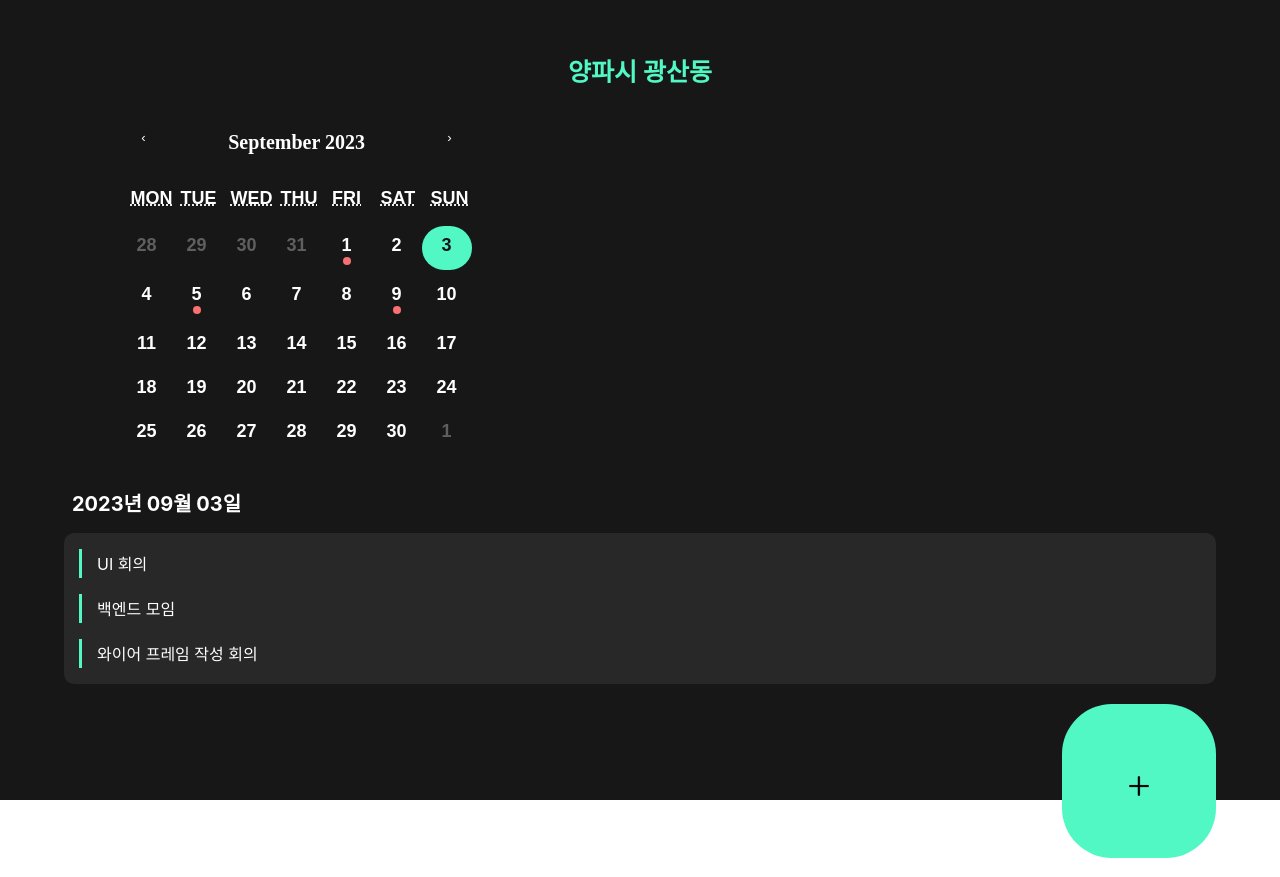
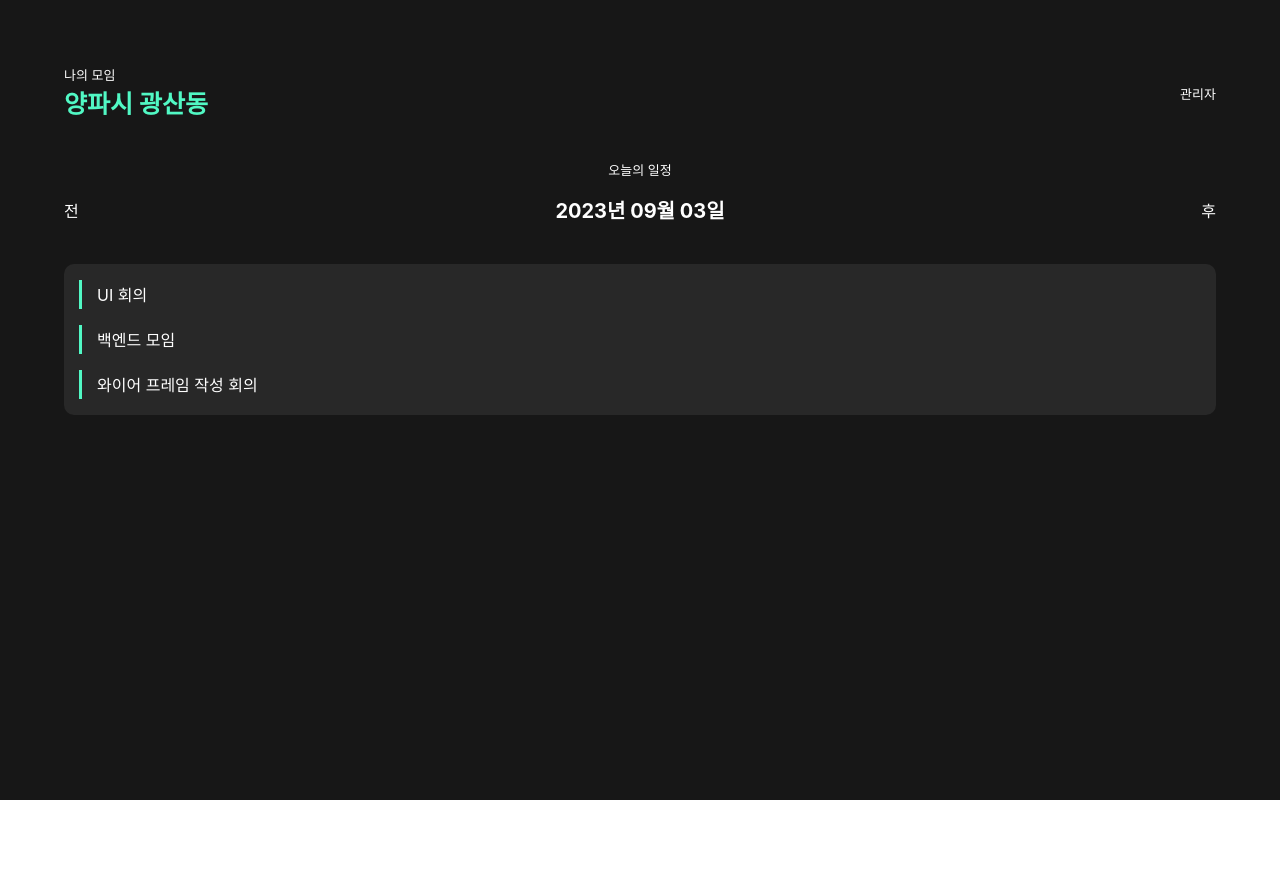
Before and after one commit to whatever-mentoring/Whatssue-FE, a React (Create React App) app: page / in a window 1280 px wide. After the commit the page ends 800 px from the top, so only its background shows below. Built offline with nearby package versions, Linux system fonts and the light colour scheme.

Commit message:
Feat: 메인 화면 정적 화면 제작

```diff
--- a/package.json
+++ b/package.json
@@ -9,6 +9,7 @@
     "@testing-library/jest-dom": "^5.17.0",
     "@testing-library/react": "^13.4.0",
     "@testing-library/user-event": "^13.5.0",
+    "axios": "^1.5.0",
     "moment": "^2.29.4",
     "react": "^18.2.0",
     "react-calendar": "^4.6.0",
@@ -18,6 +19,7 @@
     "styled-components": "^6.0.7",
     "web-vitals": "^2.1.4"
   },
+  "proxy": "http://115.85.183.74:8090/",
   "scripts": {
     "start": "react-scripts start",
     "build": "react-scripts build",
--- a/src/App.js
+++ b/src/App.js
@@ -1,9 +1,11 @@
 import React, { Component } from 'react';
 import { BrowserRouter, Routes, Route } from 'react-router-dom';
 
-import Main from './pages/main.container';
+import Main from "./pages/main.container";
 import Login from "./pages/login.container";
 import Join from './pages/join.container';
+
+import Schedule from './pages/schedule.container';
 import Detail from './pages/detail.container';
 import Register from './pages/register.container';
 
@@ -13,6 +15,8 @@ function App() {
       <BrowserRouter>
         <Routes>
           <Route path='/' element={<Main/>}></Route>
+
+          <Route path='/calendar' element={<Schedule/>}></Route>
           <Route path='/detail' element={<Detail/>}></Route>
           <Route path='/register' element={<Register/>}></Route>
 
--- a/src/pages/detail.container.js
+++ b/src/pages/detail.container.js
@@ -1,10 +1,12 @@
 import { useEffect, useState } from "react";
 import * as S from './detail.styles.js';
 import close from "../assets/close.png";
-import { useNavigate } from "react-router-dom";
+import { useNavigate, useLocation } from "react-router-dom";
 
 function Detail (){
     const navigate = useNavigate();
+    const location = useLocation();
+
     return(
         <S.MainWrapper>
             <S.CloseBtn onClick={(e) => navigate("/")}><S.CloseImg src={close}/></S.CloseBtn>
@@ -16,7 +18,7 @@ function Detail (){
                     </S.ScheduleTr>
                     <S.ScheduleTr>
                         <S.ScheduleFirstTd><S.Circle></S.Circle></S.ScheduleFirstTd>
-                        <S.ScheduleTd><S.DateTxt>9월 3일 월요일</S.DateTxt></S.ScheduleTd>
+                        <S.ScheduleTd><S.DateTxt>{location.state}</S.DateTxt></S.ScheduleTd>
                     </S.ScheduleTr>
                     <S.ScheduleTr>
                         <td><S.Circle></S.Circle></td>
--- a/src/pages/main.container.js
+++ b/src/pages/main.container.js
@@ -1,44 +1,45 @@
-import { useEffect, useState } from "react";
-import { useNavigate } from "react-router-dom";
-import * as S from './main.styles.js';
-import moment from 'moment';
-import MyCalendar from '../components/calendar/MyCalendar.container.js';
+import { useState, useEffect } from "react";
+import moment from "moment";
+import * as S from "./main.styles";
 
-import register from "../assets/register.png";
+function Main (){
+    const [nowDate, setNowDate] = useState(new Date);
 
-function Main(){
-    const [value, onChange] = useState(new Date());
-    const [nowDate, setNowDate] = useState(moment(value).format('YYYY년 MM월 DD일'));
+    const handlePrevDate = () => {
+        const yesterday = new Date(nowDate.setDate(nowDate.getDate() - 1));
+        setNowDate(yesterday);
+    }
 
-    const navigate = useNavigate();
-
-    const handlePage = (e) => {
-        navigate('/detail')
-    };
+    const handleNextDate = () => {
+        const tommorow = new Date(nowDate.setDate(nowDate.getDate() + 1));
+        setNowDate(tommorow);
+    }
 
     return(
         <S.MainWrapper>
-            <S.GroupNameTxt>양파시 광산동</S.GroupNameTxt>
-            <S.CalendarWrapper>
-                <S.CalendarBox>
-                    <MyCalendar value={value} onChange={onChange} setNowDate={setNowDate}/>
-                </S.CalendarBox>
-                {nowDate !== "" &&
-                (<>
-                    <S.DateTxt style={{'color': '#fff'}}>{nowDate}</S.DateTxt>
-                    <S.ScheduleWrapper style={{'color': '#fff'}}>
-                    <S.ScheduleUl>
-                        <S.ScheduleLi><S.ScheduleLine></S.ScheduleLine><S.ScheduleTxt onClick={handlePage}>UI 회의</S.ScheduleTxt></S.ScheduleLi>
-                        <S.ScheduleLi><S.ScheduleLine></S.ScheduleLine><S.ScheduleTxt onClick={handlePage}>백엔드 모임</S.ScheduleTxt></S.ScheduleLi>
-                        <S.ScheduleLi><S.ScheduleLine></S.ScheduleLine><S.ScheduleTxt onClick={handlePage}>와이어 프레임 작성 회의</S.ScheduleTxt></S.ScheduleLi>
-                    </S.ScheduleUl>
-                    </S.ScheduleWrapper>
-                </>
-                )}
-            </S.CalendarWrapper>
-            <S.AddBtnWrapper><S.AddBtn onClick={(e) => navigate("/register", {
-                state: nowDate
-            })}><img width='20px' height='20px' src={register} alt="register"/></S.AddBtn></S.AddBtnWrapper>
+            <S.TitleWrapper>
+                <S.TitleTxt>나의 모임</S.TitleTxt>
+                <S.GroupWrapper><S.GroupName>양파시 광산동</S.GroupName><S.GroupRole>관리자</S.GroupRole></S.GroupWrapper>
+            </S.TitleWrapper>
+            <S.ContentWrapper>
+                <S.ContentDateWrapper>
+                    <S.ContentDateTxt>오늘의 일정</S.ContentDateTxt>
+                    <S.DateBox>
+                        <S.PrevDay onClick={handlePrevDate}>전</S.PrevDay>
+                        <S.NowDateTxt>{moment(nowDate).format("YYYY년 MM월 DD일")}</S.NowDateTxt>
+                        <S.Nextday onClick={handleNextDate}>후</S.Nextday>
+                    </S.DateBox>
+                    <S.ScheduleBox>
+                        <S.ScheduleWrapper style={{'color': '#fff'}}>
+                        <S.ScheduleUl>
+                            <S.ScheduleLi><S.ScheduleLine></S.ScheduleLine><S.ScheduleTxt>UI 회의</S.ScheduleTxt></S.ScheduleLi>
+                            <S.ScheduleLi><S.ScheduleLine></S.ScheduleLine><S.ScheduleTxt>백엔드 모임</S.ScheduleTxt></S.ScheduleLi>
+                            <S.ScheduleLi><S.ScheduleLine></S.ScheduleLine><S.ScheduleTxt>와이어 프레임 작성 회의</S.ScheduleTxt></S.ScheduleLi>
+                        </S.ScheduleUl>
+                        </S.ScheduleWrapper>
+                    </S.ScheduleBox>
+                </S.ContentDateWrapper>
+            </S.ContentWrapper>
         </S.MainWrapper>
     )
 }
--- a/src/pages/main.styles.js
+++ b/src/pages/main.styles.js
@@ -7,34 +7,79 @@ export const MainWrapper = styled.div`
 
 `;
 
-export const GroupNameTxt = styled.div`
-    width: 100%;
+export const TitleWrapper = styled.div`
     height: 15vh;
-    line-height: 18vh;
+    width: 90%;
+    margin: 0 5%;
+
+    display: flex;
+    flex-direction: column;
+    justify-content: flex-end;
+`;
+
+export const TitleTxt = styled.div`
+    color: #fff;
+    font-size: 13px;
+`;
+
+export const GroupWrapper = styled.div`
+    display: flex;
+    justify-content: space-between;
+`;
+
+export const GroupName = styled.div`
     color: #51F8C4;
     font-size: 25px;
     font-weight: bold;
-    text-align: center;
-
 `;
 
-export const CalendarWrapper = styled.div`
-    width: 90%;
-    height: 73vh;
-    align-items: center;
-    margin: 0 5%;
+export const GroupRole = styled.div`
+    font-size: 13px;
+    color: #fff;
 `;
 
-export const CalendarBox = styled.div`
+export const ContentWrapper = styled.div`
+    height: 75vh;
+    width: 90%;
     margin: 0 5%;
+    padding: 5vh 0;
 `;
 
-export const DateTxt = styled.div`
+export const ContentDateWrapper = styled.div`
+    text-align: center;
+`;
+
+export const ContentDateTxt = styled.div`
+    color: #fff;
+    font-size: 13px;
+    `;
+
+export const DateBox = styled.div`
+    height: 100%;
+    display: flex;
+    flex-direction: row;
+    align-items: center;
+    justify-content: space-between;
+
+    margin: 2vh 0;
+`;
+
+export const PrevDay = styled.div`
+    color: #fff;
+`;
+
+export const NowDateTxt = styled.div`
+    color: #fff;
+    font-size: 20px;
     font-weight: bold;
-    font-size: 20px;
+`;
+
+export const Nextday = styled.div`
     color: #fff;
-    margin-top: 2rem;
-    margin-left: 0.5rem;
+`;
+
+export const ScheduleBox = styled.div`
+    margin: 5vh 0;
 `;
 
 export const ScheduleWrapper = styled.div`
@@ -66,23 +111,3 @@ export const ScheduleLine = styled.div`
 export const ScheduleTxt = styled.div`
     padding: 0.1em 0;
 `;
-
-export const AddBtnWrapper = styled.div`
-    width: 100%;
-    height: 12vh;
-`;
-
-export const AddBtn = styled.div`
-    position: absolute;
-    margin-left: 83vw;
-    width: 12vw;
-    height: 12vw;
-    line-height: 13.5vw;
-    background-color: #51F8C4;
-    border-radius: 50px;
-
-    color: #000;
-    text-align: center;
-    vertical-align: middle;
-
-`;
--- /dev/null
+++ b/src/pages/schedule.container.js
@@ -0,0 +1,57 @@
+import { useEffect, useState } from "react";
+import { useNavigate } from "react-router-dom";
+import axios from "axios";
+import * as S from './schedule.styles.js';
+import moment from 'moment';
+import MyCalendar from '../components/calendar/MyCalendar.container.js';
+
+import register from "../assets/register.png";
+
+function Schedule(){
+    const [value, onChange] = useState(new Date());
+    const [nowDate, setNowDate] = useState(moment(value).format('YYYY년 MM월 DD일'));
+
+    const navigate = useNavigate();
+
+    const handlePage = (e) => {
+        navigate('/detail', {
+            state: nowDate
+        })
+    };
+
+    useEffect(() => {
+        const fetchData = async () => {
+            // const response = await axios.get(`http://115.85.183.74:8090/api/schedule/list/month:${moment(nowDate).format("YYYY-MM")}`)
+            // console.log(response);
+        }
+        fetchData();
+    }, []);
+
+    return(
+        <S.MainWrapper>
+            <S.GroupNameTxt>양파시 광산동</S.GroupNameTxt>
+            <S.CalendarWrapper>
+                <S.CalendarBox>
+                    <MyCalendar value={value} onChange={onChange} setNowDate={setNowDate}/>
+                </S.CalendarBox>
+                {nowDate !== "" &&
+                (<>
+                    <S.DateTxt style={{'color': '#fff'}}>{nowDate}</S.DateTxt>
+                    <S.ScheduleWrapper style={{'color': '#fff'}}>
+                    <S.ScheduleUl>
+                        <S.ScheduleLi><S.ScheduleLine></S.ScheduleLine><S.ScheduleTxt onClick={handlePage}>UI 회의</S.ScheduleTxt></S.ScheduleLi>
+                        <S.ScheduleLi><S.ScheduleLine></S.ScheduleLine><S.ScheduleTxt onClick={handlePage}>백엔드 모임</S.ScheduleTxt></S.ScheduleLi>
+                        <S.ScheduleLi><S.ScheduleLine></S.ScheduleLine><S.ScheduleTxt onClick={handlePage}>와이어 프레임 작성 회의</S.ScheduleTxt></S.ScheduleLi>
+                    </S.ScheduleUl>
+                    </S.ScheduleWrapper>
+                </>
+                )}
+            </S.CalendarWrapper>
+            <S.AddBtnWrapper><S.AddBtn onClick={(e) => navigate("/register", {
+                state: nowDate
+            })}><img width='20px' height='20px' src={register} alt="register"/></S.AddBtn></S.AddBtnWrapper>
+        </S.MainWrapper>
+    )
+}
+
+export default Schedule;
--- /dev/null
+++ b/src/pages/schedule.styles.js
@@ -0,0 +1,88 @@
+import styled from "styled-components";
+
+export const MainWrapper = styled.div`
+    width: 100%;
+    height: 100vh;
+    background-color: #171717;
+
+`;
+
+export const GroupNameTxt = styled.div`
+    width: 100%;
+    height: 15vh;
+    line-height: 18vh;
+    color: #51F8C4;
+    font-size: 25px;
+    font-weight: bold;
+    text-align: center;
+
+`;
+
+export const CalendarWrapper = styled.div`
+    width: 90%;
+    height: 73vh;
+    align-items: center;
+    margin: 0 5%;
+`;
+
+export const CalendarBox = styled.div`
+    margin: 0 5%;
+`;
+
+export const DateTxt = styled.div`
+    font-weight: bold;
+    font-size: 20px;
+    color: #fff;
+    margin-top: 2rem;
+    margin-left: 0.5rem;
+`;
+
+export const ScheduleWrapper = styled.div`
+    background-color: #282828;
+    border-radius: 10px;
+    // padding: 0.1em 0.5em 1em 0.5em ;
+    padding: 0 5px;
+    margin: 1em 0;
+`;
+
+export const ScheduleUl = styled.ul`
+    padding-left: 10px;
+    overflow-y: scroll;
+`;
+
+export const ScheduleLi = styled.li`
+    display: flex;
+    flex-direction: row;
+    margin: 1em 0;
+`;
+
+export const ScheduleLine = styled.div`
+    width: 3px;
+    height: 29px;
+    background-color: #51F8C4;
+    margin-right: 15px;
+`;
+
+export const ScheduleTxt = styled.div`
+    padding: 0.1em 0;
+`;
+
+export const AddBtnWrapper = styled.div`
+    width: 100%;
+    height: 12vh;
+`;
+
+export const AddBtn = styled.div`
+    position: absolute;
+    margin-left: 83vw;
+    width: 12vw;
+    height: 12vw;
+    line-height: 13.5vw;
+    background-color: #51F8C4;
+    border-radius: 50px;
+
+    color: #000;
+    text-align: center;
+    vertical-align: middle;
+
+`;
```
Also changed, not shown: 1 other file (tests, documents, lock files or other folders).
